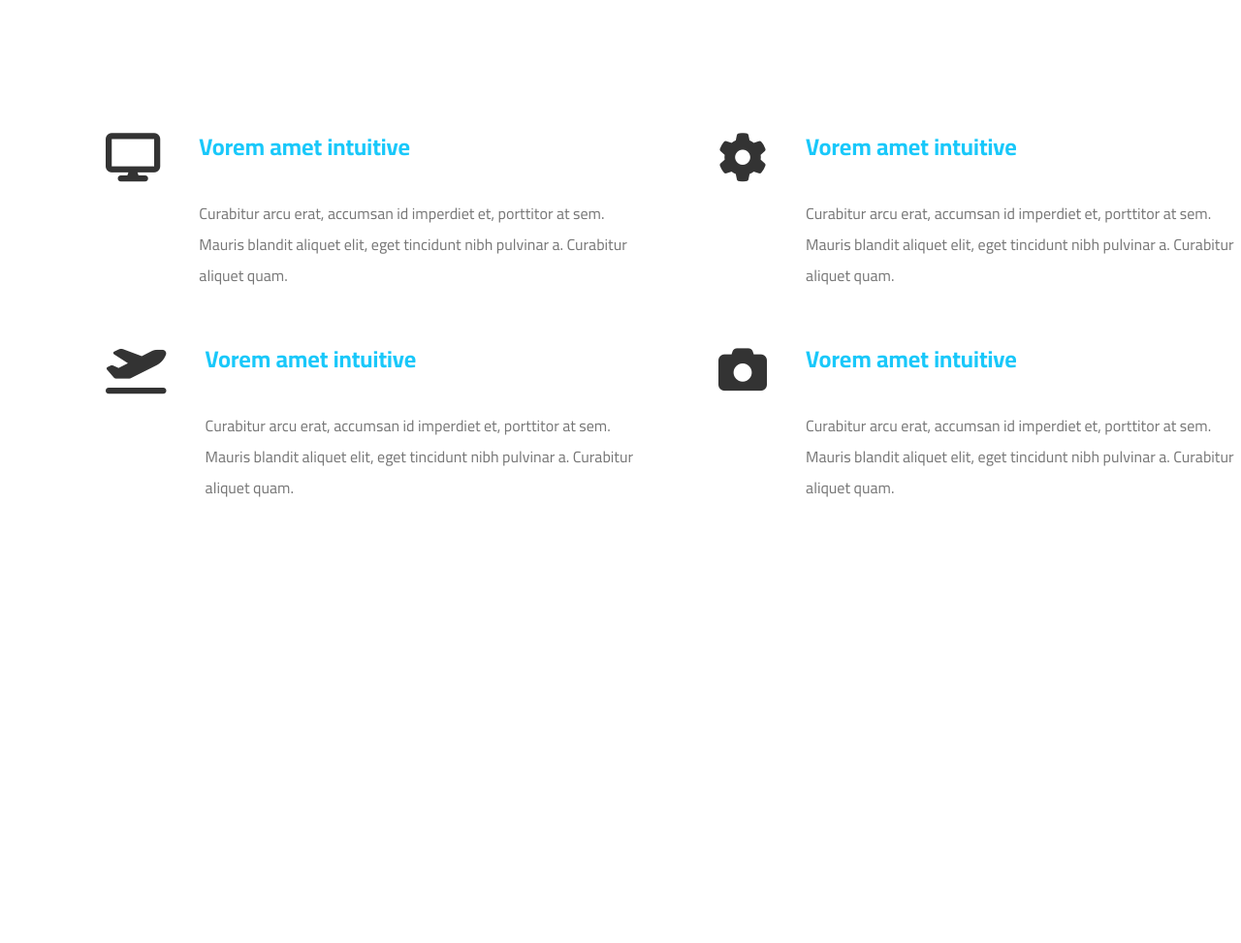
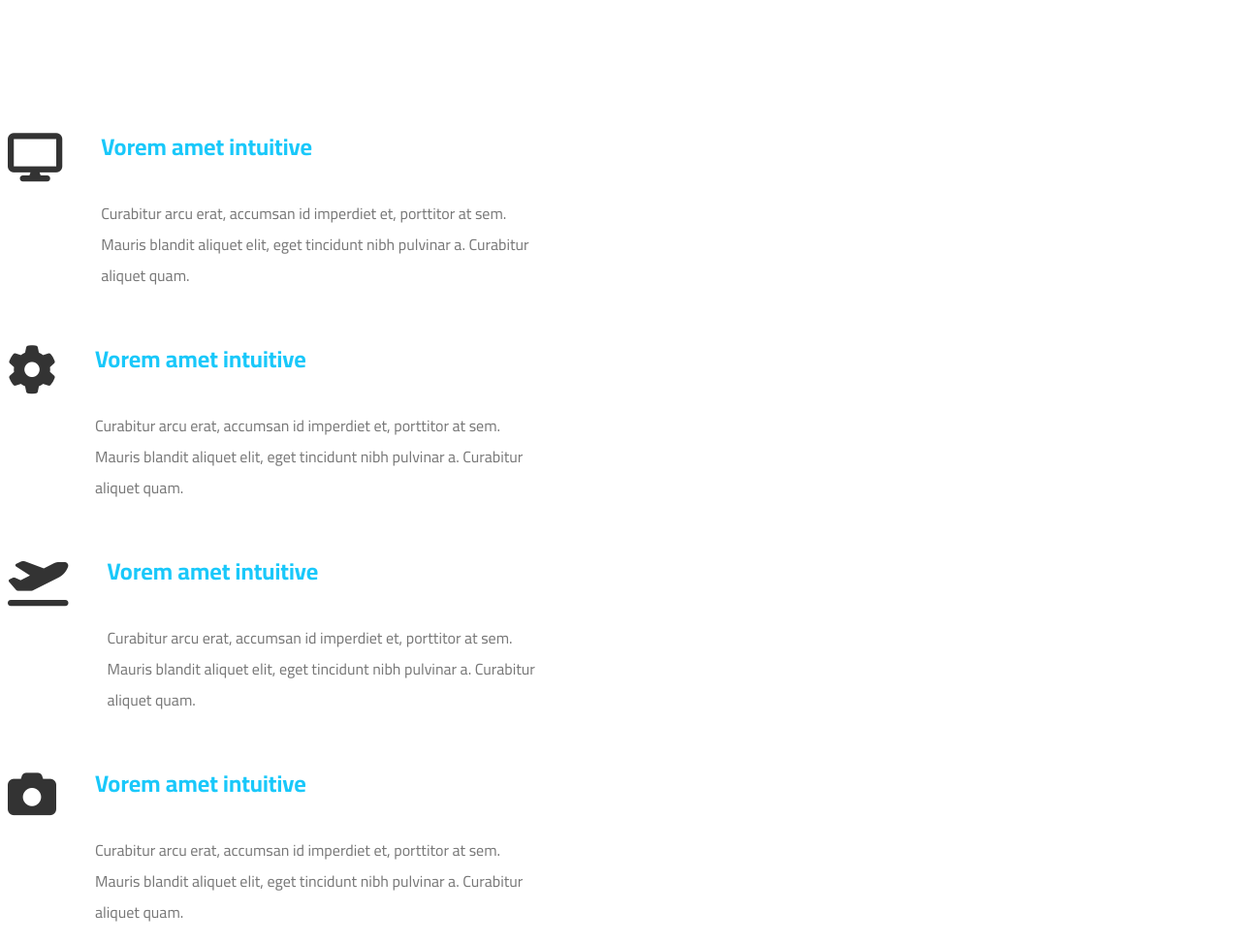
Before and after one commit to Salem388/Kasper-Me, a plain HTML site: page index.html in a window 1280 px wide. Shown: the part 1111-2084 px from the top of the page at 97% size. Before the commit the page ends 1646 px from the top, so only its background shows below. Drawn offline with Linux system fonts and the light colour scheme; a web font is replaced by a local one.

Commit message:
Update style.css

```diff
--- a/CSS/style.css
+++ b/CSS/style.css
@@ -232,14 +232,7 @@ text-align: center;
 
 }
 
-.boxes{
 
-    display: grid;
-    /* grid-template-columns: repeat(auto-fill, minmax(450px, 1fr)); */
-    grid-template-columns: 1fr 1fr;
-    transform: translatex(8%);
-
-}
 
 .box{
     display: flex;
```
